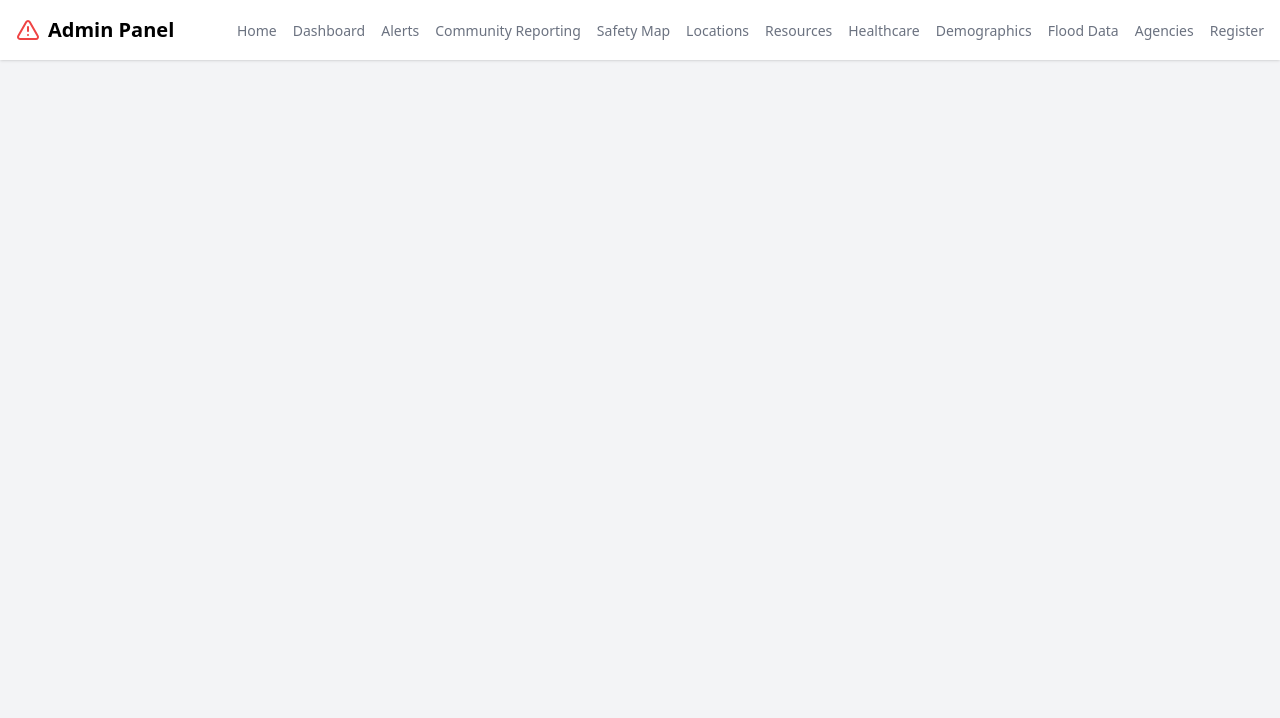
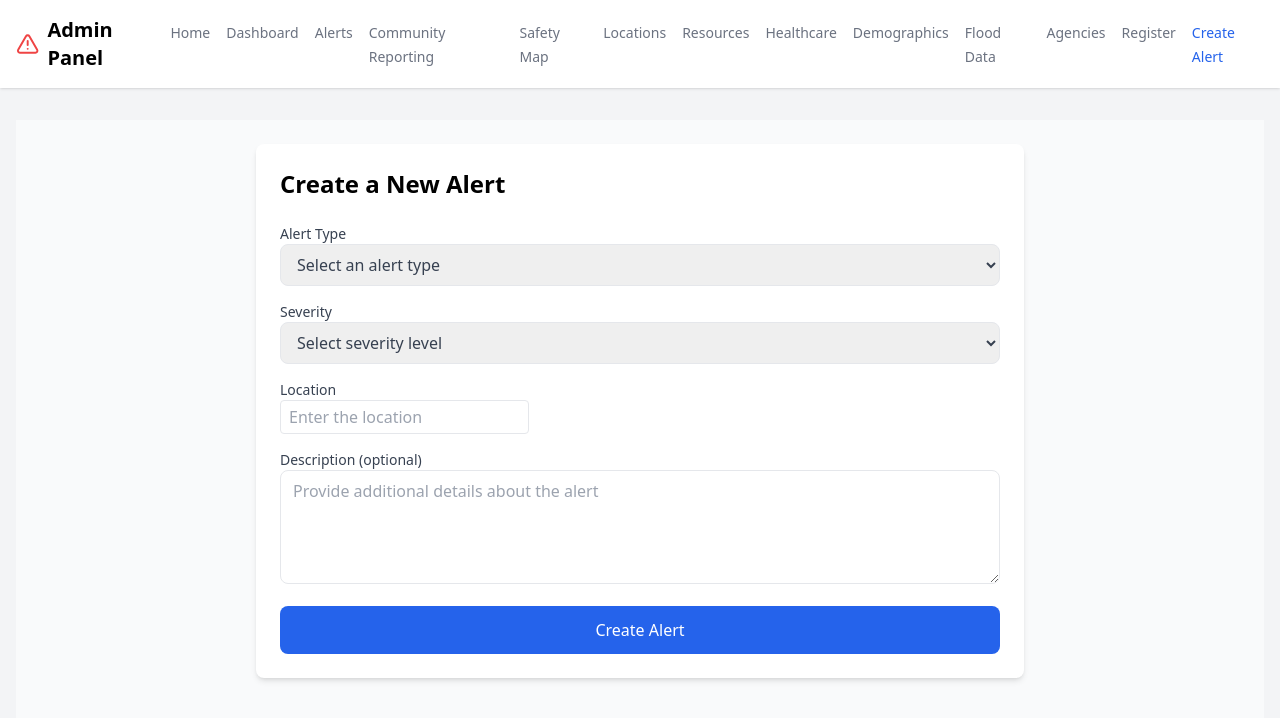
Before and after one commit to ArnoldKebaso/Disaster_monitoring_and_alert_system, a React (Create React App) app in the folder Front/Disaster-recovery-main/: page /createAlert in a window 1280 px wide. Shown: the top 718 px of the page. Built offline with nearby package versions, Linux system fonts and the light colour scheme.

Commit message:
fix: fix alerts not being displayed to the Active alerts after admin verifies them

```diff
--- a/Front/Disaster-recovery-main/src/App.tsx
+++ b/Front/Disaster-recovery-main/src/App.tsx
@@ -19,6 +19,7 @@ import ContactUS from './components/ContactUS';
 //import AgenciesPage from './components/Agencies';
 import AboutUs from './components/AboutUs';
 import Home from './components/Home';
+import CreateAlert from './components/CreateAlert';
 const App: React.FC = () => {
   return (
     <Router>
@@ -41,6 +42,7 @@ const App: React.FC = () => {
           <Route path="/contact" element={<ContactUS />} />
           <Route path="/about" element={<AboutUs />} />
           <Route path='/home' element={<Home />} />
+          <Route path='/createAlert' element={<CreateAlert />} />
         </Routes>
       </Layout>
     </Router>
--- a/Front/Disaster-recovery-main/src/components/CreateAlert.tsx
+++ b/Front/Disaster-recovery-main/src/components/CreateAlert.tsx
@@ -1,4 +1,4 @@
-import React, { useState, FormEvent } from 'react';
+import React, { useState } from 'react';
 import axios from 'axios';
 import { Button } from './ui/button';
 import { Input } from './ui/input';
@@ -13,19 +13,16 @@ const alertTypes = [
   { value: 'ElNinoFlooding', label: '🌧️ El Niño Flooding' },
 ];
 
-const severities = [
-  { value: 'Low', label: 'Low' },
-  { value: 'Medium', label: 'Medium' },
-  { value: 'High', label: 'High' },
-];
+const severities = ['Low', 'Medium', 'High'];
 
 const CreateAlert: React.FC = () => {
   const [alertType, setAlertType] = useState('');
   const [severity, setSeverity] = useState('');
   const [location, setLocation] = useState('');
   const [description, setDescription] = useState('');
+  const [loading, setLoading] = useState(false);
 
-  const handleSubmit = async (e: FormEvent<HTMLFormElement>) => {
+  const handleSubmit = async (e: React.FormEvent) => {
     e.preventDefault();
 
     if (!alertType || !severity || !location) {
@@ -38,11 +35,13 @@ const CreateAlert: React.FC = () => {
       severity,
       location,
       description,
-      status: 'active', // Default status
+      status: 'active',
     };
 
+    setLoading(true);
+
     try {
-      const response = await axios.post('http://localhost:3000/alerts', payload, {
+      await axios.post('http://localhost:3000/alerts', payload, {
         headers: { 'Content-Type': 'application/json' },
       });
       alert('Alert created successfully!');
@@ -52,15 +51,17 @@ const CreateAlert: React.FC = () => {
       setDescription('');
     } catch (error) {
       console.error('Error creating alert:', error);
-      alert('Failed to create the alert. Please try again.');
+      alert('Failed to create the alert.');
+    } finally {
+      setLoading(false);
     }
   };
 
   return (
     <div className="p-6 bg-gray-50 min-h-screen">
-      <div className="max-w-4xl mx-auto bg-white shadow-lg p-6 rounded-lg">
-        <h1 className="text-2xl font-bold mb-4 text-gray-800">Create a New Alert</h1>
-        <form onSubmit={handleSubmit} className="space-y-6">
+      <div className="max-w-3xl mx-auto bg-white rounded-lg shadow-md p-6">
+        <h1 className="text-2xl font-bold mb-6">Create a New Alert</h1>
+        <form onSubmit={handleSubmit} className="space-y-4">
           <div>
             <label htmlFor="alert-type" className="block text-sm font-medium text-gray-700">
               Alert Type
@@ -87,11 +88,11 @@ const CreateAlert: React.FC = () => {
               id="severity"
               value={severity}
               onValueChange={setSeverity}
-              placeholder="Select severity"
+              placeholder="Select severity level"
             >
               {severities.map((level) => (
-                <Select.Option key={level.value} value={level.value}>
-                  {level.label}
+                <Select.Option key={level} value={level}>
+                  {level}
                 </Select.Option>
               ))}
             </Select>
@@ -106,24 +107,29 @@ const CreateAlert: React.FC = () => {
               value={location}
               onChange={(e) => setLocation(e.target.value)}
               placeholder="Enter the location"
+              required
             />
           </div>
 
           <div>
             <label htmlFor="description" className="block text-sm font-medium text-gray-700">
-              Description
+              Description (optional)
             </label>
             <Textarea
               id="description"
               value={description}
               onChange={(e) => setDescription(e.target.value)}
-              placeholder="Add an optional description"
+              placeholder="Provide additional details about the alert"
               rows={4}
             />
           </div>
 
-          <Button type="submit" className="w-full bg-blue-600 text-white hover:bg-blue-700 py-3 rounded-lg">
-            Create Alert
+          <Button
+            type="submit"
+            className={`w-full py-3 rounded-lg ${loading ? 'bg-gray-400' : 'bg-blue-600'} text-white`}
+            disabled={loading}
+          >
+            {loading ? 'Creating Alert...' : 'Create Alert'}
           </Button>
         </form>
       </div>
--- a/Front/Disaster-recovery-main/src/components/Layout.tsx
+++ b/Front/Disaster-recovery-main/src/components/Layout.tsx
@@ -22,7 +22,8 @@ const Layout: React.FC<LayoutProps> = ({ children }) => {
     { label: 'Flood Data', path: '/floods' },
 
     { label: 'Agencies', path: '/agencies' },
-    { label: 'Register', path: '/register' }
+    { label: 'Register', path: '/register' },
+    { label: 'Create Alert', path: '/createAlert' },
   ];
 
   return (
--- a/Front/Disaster-recovery-main/src/output.css
+++ b/Front/Disaster-recovery-main/src/output.css
@@ -757,6 +757,10 @@ video {
   max-width: 56rem;
 }
 
+.max-w-3xl {
+  max-width: 48rem;
+}
+
 .flex-1 {
   flex: 1 1 0%;
 }
@@ -986,6 +990,11 @@ video {
   background-color: rgb(250 204 21 / var(--tw-bg-opacity, 1));
 }
 
+.bg-gray-400 {
+  --tw-bg-opacity: 1;
+  background-color: rgb(156 163 175 / var(--tw-bg-opacity, 1));
+}
+
 .bg-opacity-50 {
   --tw-bg-opacity: 0.5;
 }
```
